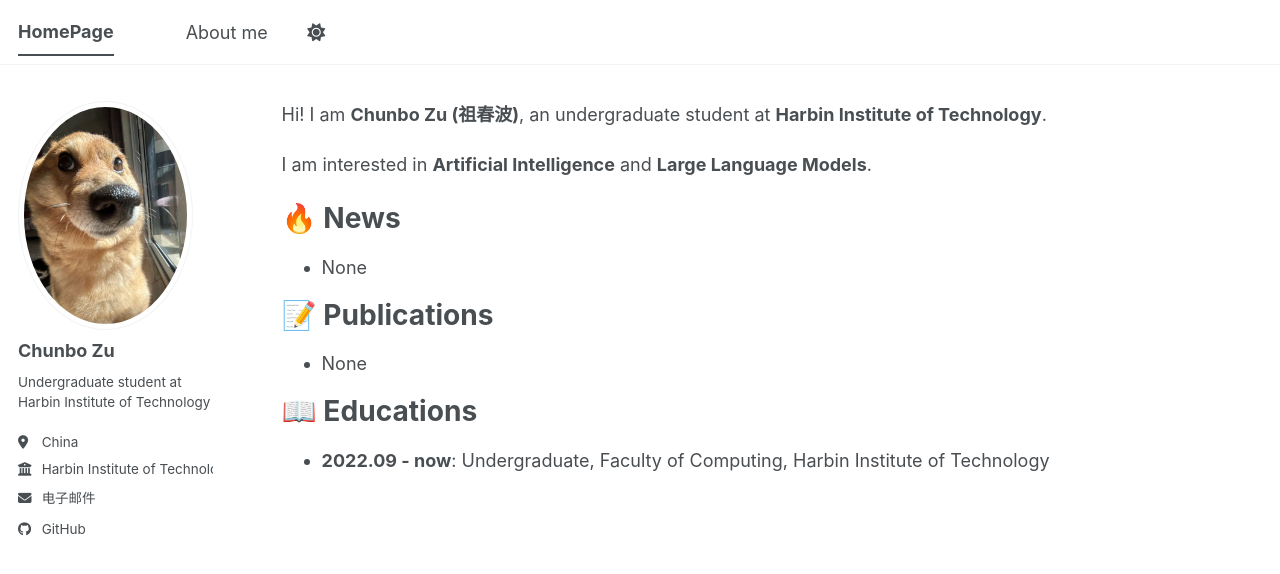
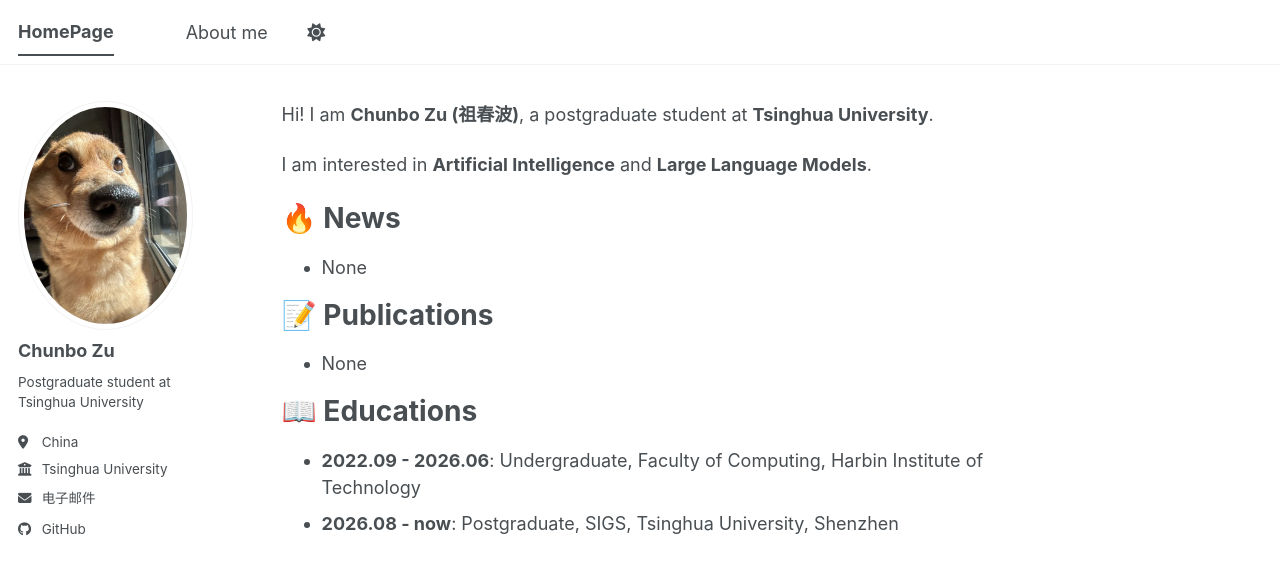
Before and after one commit to chunbo-zu/chunbo-zu.github.io, a Jekyll site: the page built from _pages/about.md, in a window 1280 px wide. Shown: the top 574 px of the page. Built offline with Jekyll 4.4.1, drawn with Linux system fonts in a browser that asks for light colours; a script bundle is joined from its source files by our own code; library files that are not in the unit come from our copies.

Commit message:
更新清华经历

```diff
--- a/_config.yml
+++ b/_config.yml
@@ -26,11 +26,11 @@ author:
   avatar           : "dos.jpg"
   name             : "Chunbo Zu"
   pronouns         : # example: "she/her"
-  bio              : "Undergraduate student at Harbin Institute of Technology"
+  bio              : "Postgraduate student at Tsinghua University"
   location         : "China"
-  employer         : "Harbin Institute of Technology"
+  employer         : "Tsinghua University"
   uri              : # URL
-  email            : "2022111436@stu.hit.edu.cn"
+  email            : "chunbozu307@gmail.com"
 
   # Academic websites
   academia         : # URL
--- a/_pages/about.md
+++ b/_pages/about.md
@@ -7,7 +7,7 @@ redirect_from:
   - /about.html
 ---
 
-Hi! I am **Chunbo Zu (祖春波)**, an undergraduate student at **Harbin Institute of Technology**.
+Hi! I am **Chunbo Zu (祖春波)**, a postgraduate student at **Tsinghua University**.
 
 I am interested in **Artificial Intelligence** and **Large Language Models**.
 
@@ -24,4 +24,5 @@ I am interested in **Artificial Intelligence** and **Large Language Models**.
 # 📖 Educations
 
 
-- **2022.09 - now**: Undergraduate, Faculty of Computing, Harbin Institute of Technology
+- **2022.09 - 2026.06**: Undergraduate, Faculty of Computing, Harbin Institute of Technology
+- **2026.08 - now**: Postgraduate, SIGS, Tsinghua University, Shenzhen
```
